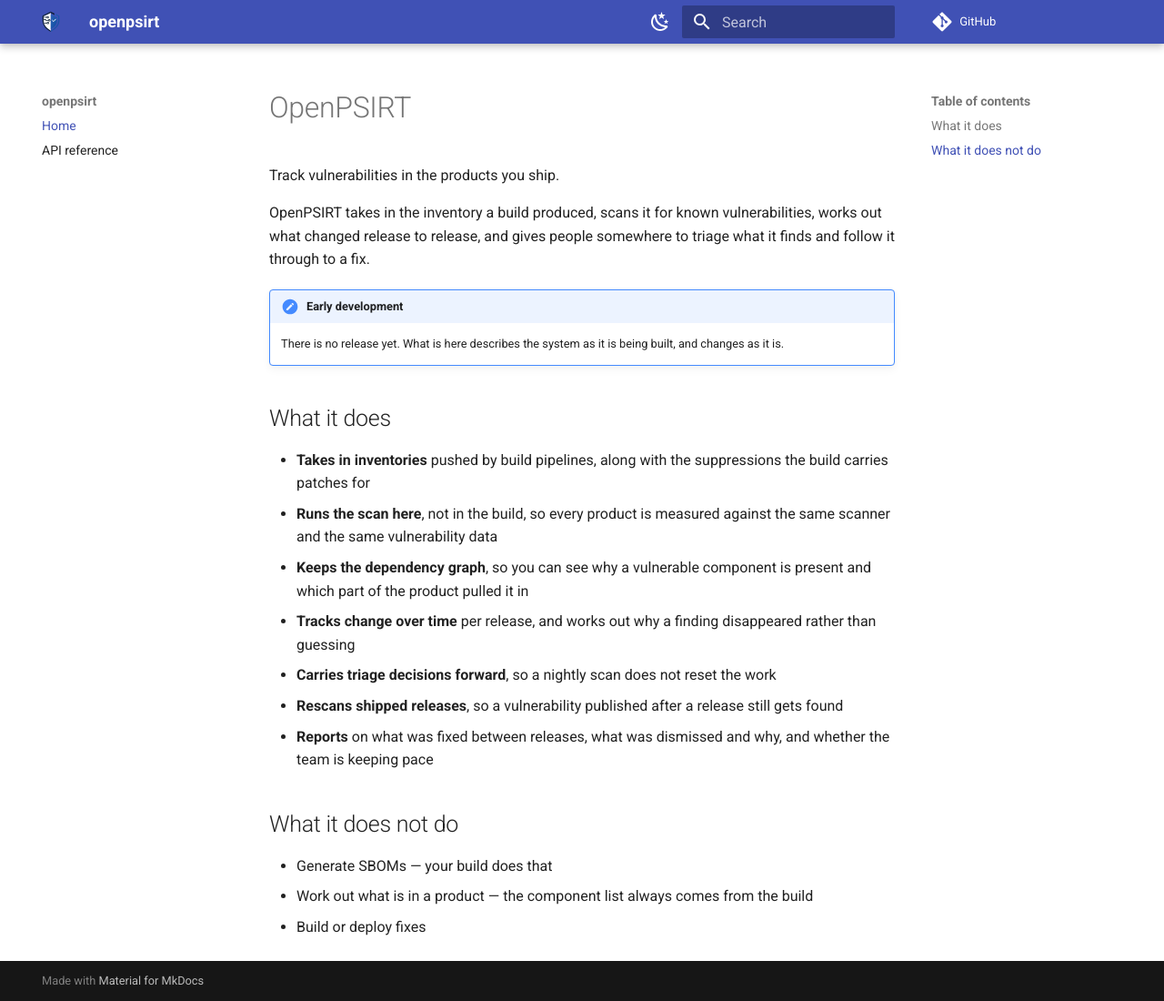
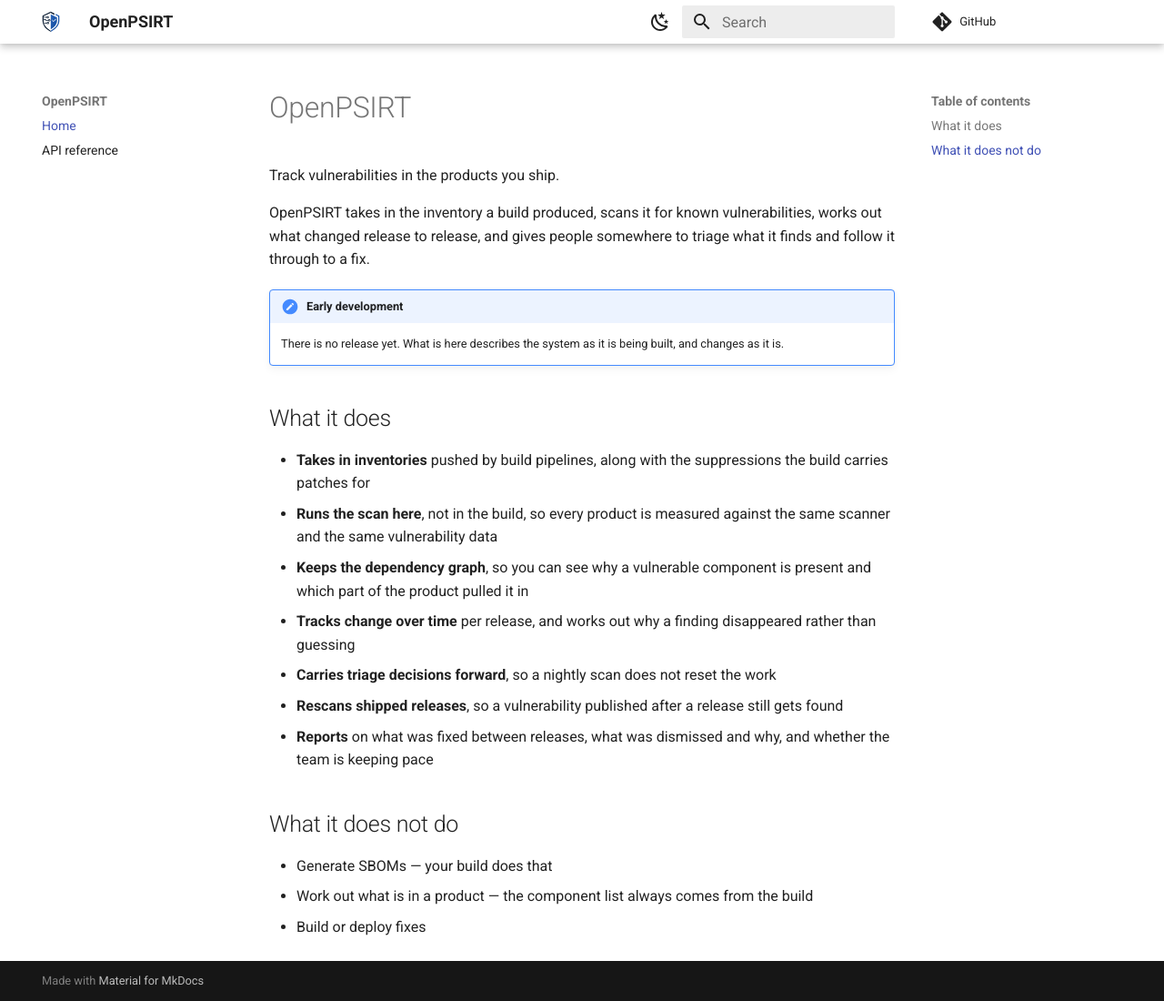
Before and after one commit to bhouse-nexthop/openpsirt, an MkDocs documentation site: the page built from docs/index.md, in a window 1280 px wide and 1100 px high. Shown: the whole window at 91% size. Built offline with MkDocs 1.6.1 and Material for MkDocs 9.7.7, drawn with Linux system fonts in a browser that asks for light colours; comment, search, counter and statistics services are not loaded.

Commit message:
Stop the documentation header fighting the mark
Two things wrong in the published documentation: the header still said
openpsirt, and its colour clashed with the logo.

The name was missed when the rest were corrected — it lives in the site
configuration rather than in any document, which is exactly the kind of
place a rename gets missed.

The colour was the theme's default indigo. Measuring rather than
guessing settles what to replace it with: the mark is drawn for a light
background, a navy outer frame around a white inner field, and against
any coloured header that frame falls to about 1.3:1 and the mark reads
as a white blob. Against white it is 15:1 and every part of it shows. So
the light header is white, which is also how the mark already appears in
the repository's own front page.

The dark scheme keeps a header in the mark's navy, where the frame does
blend and the inner field and blue carry it. A light variant of the mark
would fix that properly and there is not one yet.

The accent is the mark's blue, lifted to a paler tone in the dark scheme
where the original is too close to the background to read as a link.

Verified by building the site rather than by reading the configuration:
the stylesheet loads after the theme's own, the palette resolves to the
intended values, and the header reads OpenPSIRT.

```diff
--- /dev/null
+++ b/docs/stylesheets/brand.css
@@ -0,0 +1,28 @@
+/* Colours taken from the mark, replacing a theme default indigo that sits
+   badly against it.
+
+   In light mode the header is white, set in mkdocs.yml rather than here: the
+   mark is drawn for a light background, with a navy outer frame around a white
+   inner field. Measured against a coloured header its frame falls to about
+   1.3:1 and the mark reads as a white blob; against white it is 15:1.
+
+   These values cover the dark scheme's header and the accent in both. */
+
+:root {
+  --md-primary-fg-color:        #1d3a5c;
+  --md-primary-fg-color--light: #2c527f;
+  --md-primary-fg-color--dark:  #10233a;
+  --md-primary-bg-color:        #ffffff;
+  --md-primary-bg-color--light: #dbe4f0;
+
+  --md-accent-fg-color:         #2a63b8;
+  --md-accent-fg-color--transparent: rgba(42, 99, 184, 0.1);
+}
+
+/* On a dark page the mark's blue is too close to the background to read as a
+   link, so the accent lifts to the lighter end of the same family. */
+[data-md-color-scheme="slate"] {
+  --md-accent-fg-color:         #6da6e8;
+  --md-accent-fg-color--transparent: rgba(109, 166, 232, 0.1);
+  --md-typeset-a-color:         #6da6e8;
+}
--- a/mkdocs.yml
+++ b/mkdocs.yml
@@ -1,4 +1,4 @@
-site_name: openpsirt
+site_name: OpenPSIRT
 site_description: Track vulnerabilities in the products you ship.
 repo_url: https://github.com/bhouse-nexthop/openpsirt
 edit_uri: edit/main/docs/
@@ -8,15 +8,31 @@
   logo: assets/openpsirt-mark.svg
   favicon: assets/openpsirt-mark.svg
   palette:
+    # Colours are defined in stylesheets/brand.css and taken from the mark.
+    # The theme's default primary is an indigo that clashes with it.
     - media: "(prefers-color-scheme: light)"
       scheme: default
+      # White, because the mark is drawn for a light background: its outer
+      # frame is navy and its inner field is white. On any coloured header the
+      # frame falls below 2:1 against the background and the mark reads as a
+      # white blob.
+      primary: white
+      accent: custom
       toggle: {icon: material/weather-night, name: Switch to dark mode}
     - media: "(prefers-color-scheme: dark)"
       scheme: slate
+      # The mark's own navy. Its outer frame blends into a header this dark,
+      # leaving the inner field and the blue to carry it — a light variant of
+      # the mark would fix that and there is not one yet.
+      primary: custom
+      accent: custom
       toggle: {icon: material/weather-sunny, name: Switch to light mode}
   features:
     - navigation.sections
     - content.code.copy
+
+extra_css:
+  - stylesheets/brand.css
 
 plugins:
   - search
```
